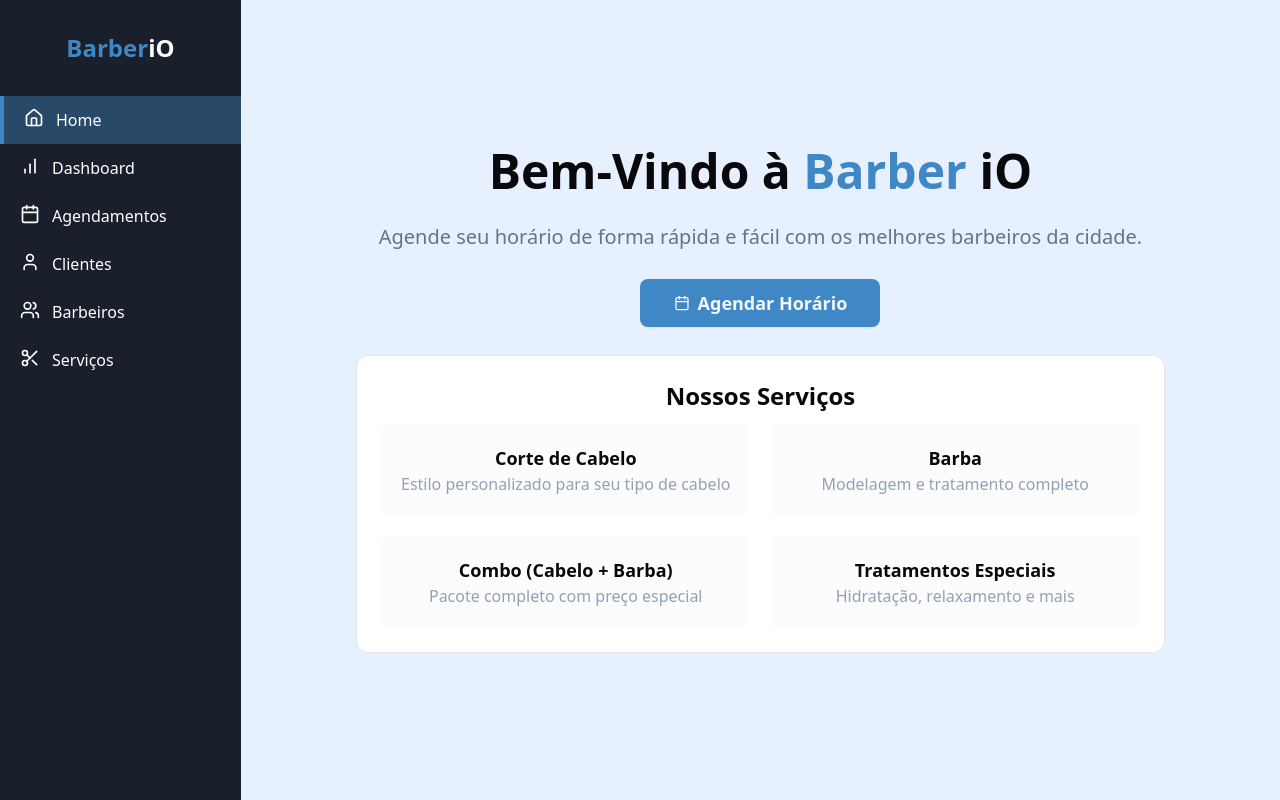
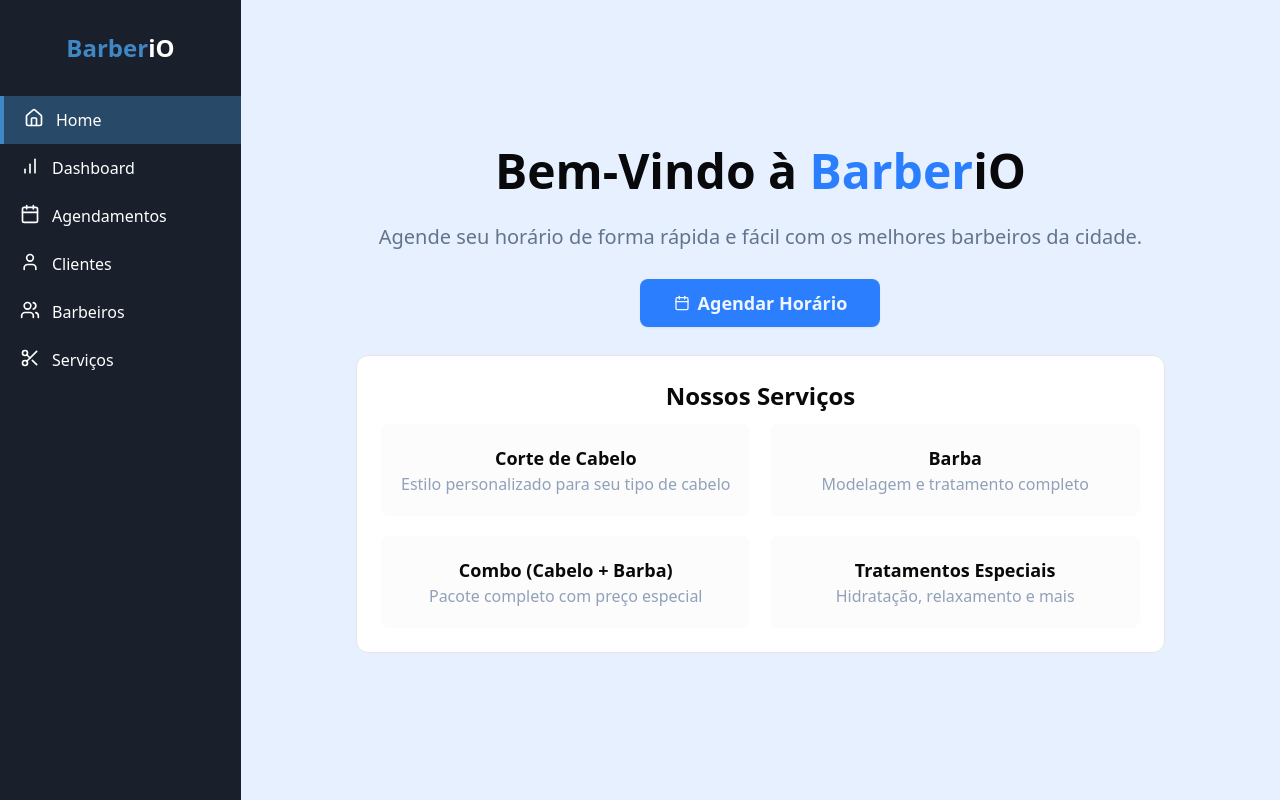
Before and after one commit to gabryel-araujo/barberIO, a Next.js app in the folder front-barberio/: page / in a window 1280 px wide. Built offline with nearby package versions, Linux system fonts and the light colour scheme.

Commit message:
FIX: AJUSTES GERAIS

```diff
--- a/front-barberio/src/app/(pages)/page.tsx
+++ b/front-barberio/src/app/(pages)/page.tsx
@@ -6,14 +6,14 @@ const Home = () => {
   return (
     <div className="w-full flex flex-col items-center justify-center space-y-7 px-7 pt-7 md:pt-0 bg-[#e6f0ff]">
       <p className="text-5xl font-bold text-center ">
-        Bem-Vindo à <span className="text-[#3f88c5]">Barber</span> iO
+        Bem-Vindo à <span className="text-primary">Barber</span>iO
       </p>
       <p className="text-slate-500 text-xl text-center">
         Agende seu horário de forma rápida e fácil com os melhores barbeiros da
         cidade.
       </p>
       <div className="flex">
-        <Button asChild className="rounded-sm bg-[#3f88c5] h-12 w-60">
+        <Button asChild className="rounded-sm bg-primary h-12 w-60">
           <Link href="/agendar">
             <Calendar /> <p className="font-bold text-lg">Agendar Horário</p>
           </Link>
```
Also changed, not shown: front-barberio/src/app/(pages)/barbeiros/page.tsx (+3 -4 lines), front-barberio/src/components/layout/DialogComponent/index.tsx (renamed from front-barberio/src/components/layout/Dialog/index.tsx).
